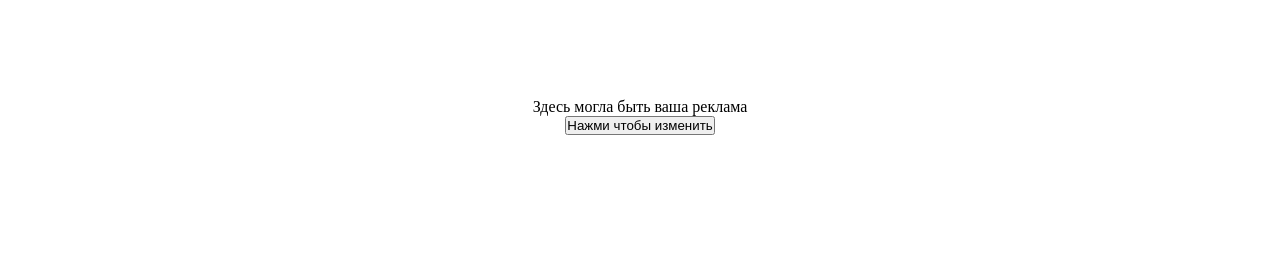
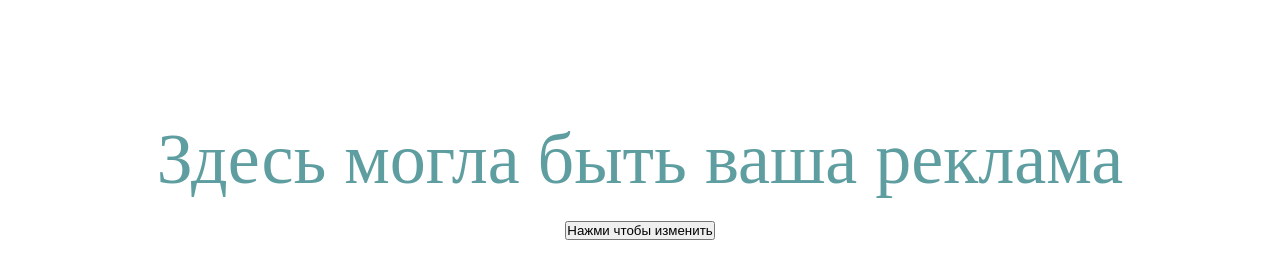
Before and after one commit to computerandroid/CorvusProject, a plain HTML site: page index.html in a window 1280 px wide. Shown: the part 34-312 px from the top of the page. Drawn offline with Linux system fonts and the light colour scheme.

Commit message:
serious work

```diff
--- a/index.html
+++ b/index.html
@@ -17,7 +17,7 @@
         <a href="index.html"><img src="img/site-logo.svg" alt="CreationGames Logo" class="site_logo"></a>
     </div>
     <div class="forms">
-        <p class="text">Здесь могла быть ваша реклама</p>
+        <p class="text" style="font-size: 72px; color: cadetblue; padding: 20px">Здесь могла быть ваша реклама</p>
         <button onClick="changeText();">Нажми чтобы изменить</button>
     </div>
 </body>
```
